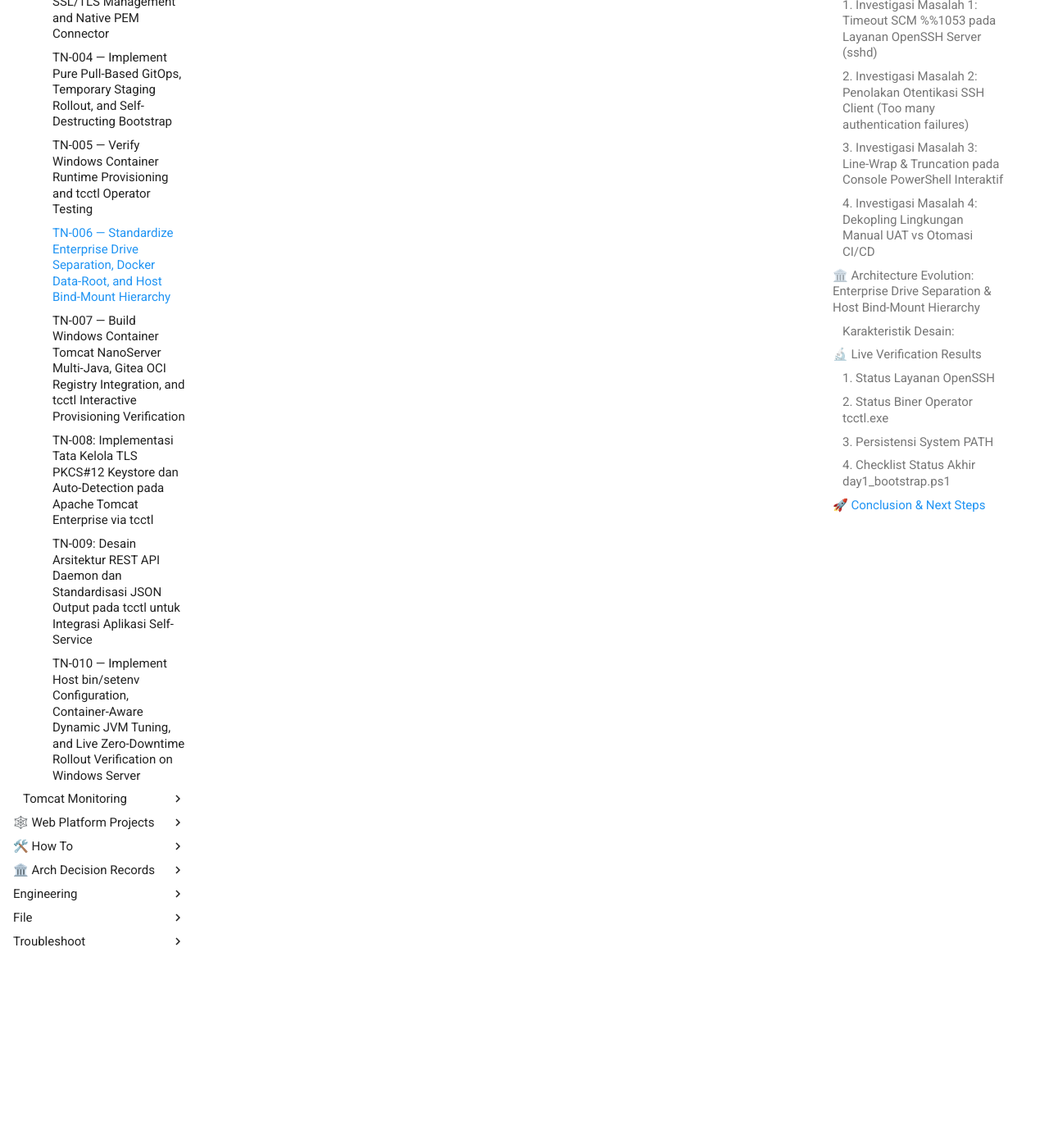
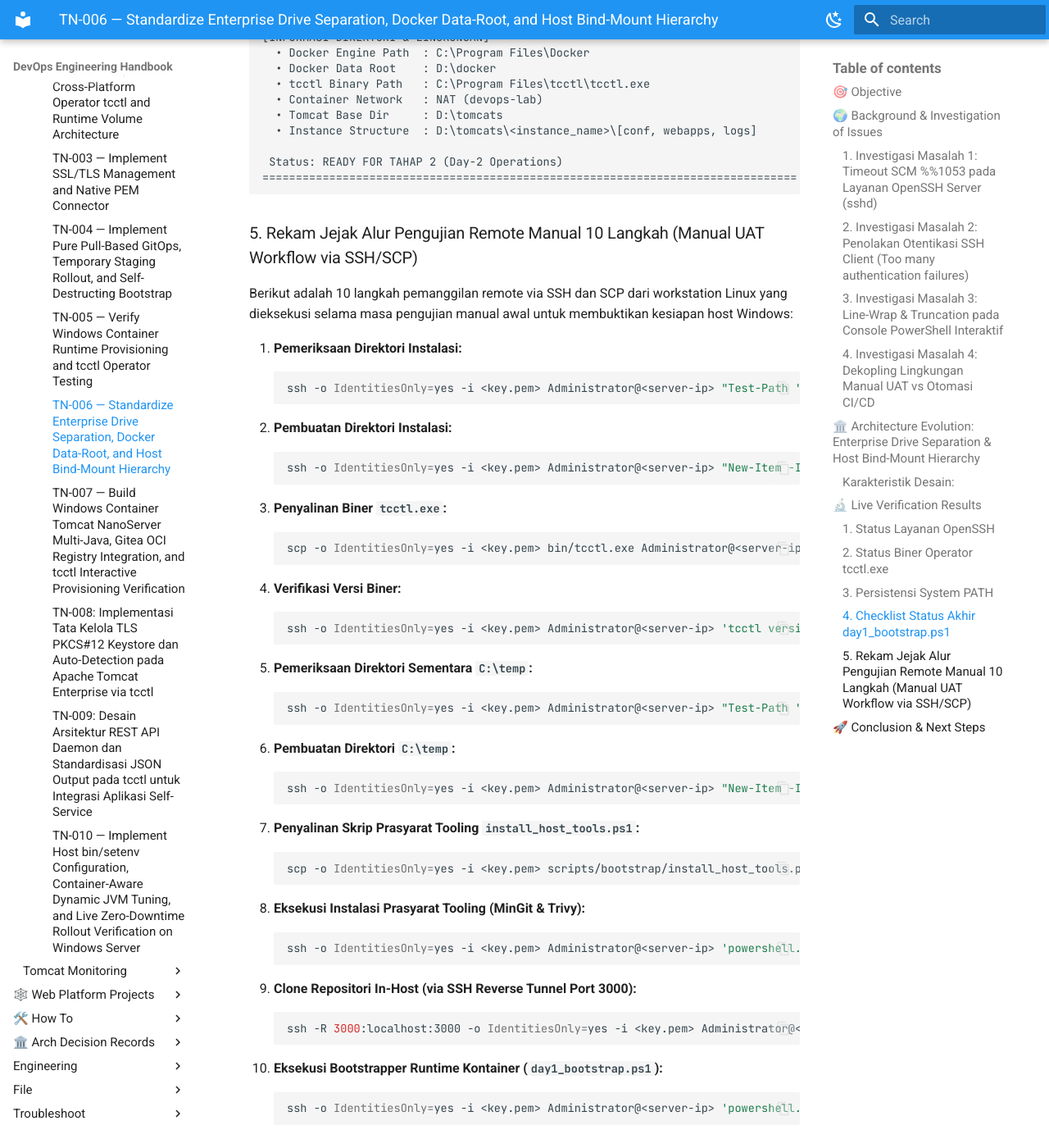
Before and after one commit to edkas07-oss/devops-handbook, an MkDocs documentation site: the page built from docs/projects/tomcat/engineering-journal/platform-foundation-and-hardening/TN-006-standardize-enterprise-drive-separation-docker-data-root-and-host-bind-mount-hierarchy.md, in a window 1280 px wide and 1400 px high, scrolled down 6717 px. Shown: the whole window at 82% size. Built offline with MkDocs 1.6.1 and Material for MkDocs 9.7.7, drawn with Linux system fonts in a browser that asks for light colours; some of the changed text lies outside the part shown.

Commit message:
docs(tomcat): preserve OpenSSH compatibility matrix and 10-step remote UAT workflow in TN-006

````diff
--- a/docs/projects/tomcat/engineering-journal/platform-foundation-and-hardening/TN-006-standardize-enterprise-drive-separation-docker-data-root-and-host-bind-mount-hierarchy.md
+++ b/docs/projects/tomcat/engineering-journal/platform-foundation-and-hardening/TN-006-standardize-enterprise-drive-separation-docker-data-root-and-host-bind-mount-hierarchy.md
@@ -50,6 +50,27 @@ Pengujian manual onboarding dilakukan pada VM Windows Server yang baru diinstal
   1. Menjalankan skrip `setup_openssh_win_bootstrap.ps1` (tersedia di `tcctl/scripts/bootstrap/setup_openssh_win_bootstrap.ps1`) secara utuh sebagai satu berkas `.ps1` (bukan copy-paste baris ke prompt interaktif).
   2. Mengunci ACL pada seluruh berkas konfigurasi dan host keys hanya untuk SID `S-1-5-18` (SYSTEM) dan `S-1-5-32-544` (Administrators).
   3. Melepas ikatan dependensi `ssh-agent`: `sc.exe config sshd depend= /`.
+
+#### Matriks Kompatibilitas OpenSSH Server: Windows Server 2019 vs 2022
+
+| Dimensi | Windows Server 2019 (Fresh / EC2 RTM) | Windows Server 2022 (LTSC) |
+| :--- | :--- | :--- |
+| **OS Build** | `17763.1` (RTM tanpa Cumulative Update) | `20348.xxx` (LTSC) |
+| **Versi Inbox OpenSSH** | `7.7p1` (2018, unpatched) | `8.6p1+` (modern, patched) |
+| **Startup Layanan `sshd`** | ❌ Gagal dengan **Error 1053** (silent crash SCM) | ✅ Langsung aktif normal |
+| **Solusi Remediasi** | Upgrade via **Win32-OpenSSH v10 MSI** | Langsung jalankan skrip bootstrap |
+
+> [!NOTE]
+> **Prosedur Upgrade Win32-OpenSSH v10 pada Windows Server 2019 RTM:**
+> Jika menghadapi image WS2019 lama tanpa patch kumulatif, unduh paket resmi MSI dari PowerShell/Win32-OpenSSH:
+> ```powershell
+> $msiUrl = "https://github.com/PowerShell/Win32-OpenSSH/releases/download/10.0.0.0p2-Preview/OpenSSH-Win64-v10.0.0.0.msi"
+> Invoke-WebRequest -Uri $msiUrl -OutFile "$env:TEMP\OpenSSH-Win64.msi" -UseBasicParsing
+> msiexec /i "$env:TEMP\OpenSSH-Win64.msi" /qn
+> Start-Sleep -Seconds 8
+> & "C:\Program Files\OpenSSH\sshd.exe" -V
+> ```
+> Paket MSI ini mendaftarkan biner bersih di `C:\Program Files\OpenSSH` yang bebas dari bug crash SCM Error 1053.
 
 ---
 
@@ -216,6 +237,51 @@ Machine PATH verified containing:
 ================================================================================
 ```
 
+### 5. Rekam Jejak Alur Pengujian Remote Manual 10 Langkah (Manual UAT Workflow via SSH/SCP)
+
+Berikut adalah 10 langkah pemanggilan remote via SSH dan SCP dari workstation Linux yang dieksekusi selama masa pengujian manual awal untuk membuktikan kesiapan host Windows:
+
+1. **Pemeriksaan Direktori Instalasi:**
+   ```bash
+   ssh -o IdentitiesOnly=yes -i <key.pem> Administrator@<server-ip> "Test-Path 'C:\Program Files\tcctl'"
+   ```
+2. **Pembuatan Direktori Instalasi:**
+   ```bash
+   ssh -o IdentitiesOnly=yes -i <key.pem> Administrator@<server-ip> "New-Item -ItemType Directory -Force -Path 'C:\Program Files\tcctl'"
+   ```
+3. **Penyalinan Biner `tcctl.exe`:**
+   ```bash
+   scp -o IdentitiesOnly=yes -i <key.pem> bin/tcctl.exe Administrator@<server-ip>:"C:/Program Files/tcctl/tcctl.exe"
+   ```
+4. **Verifikasi Versi Biner:**
+   ```bash
+   ssh -o IdentitiesOnly=yes -i <key.pem> Administrator@<server-ip> 'tcctl version'
+   ```
+5. **Pemeriksaan Direktori Sementara `C:\temp`:**
+   ```bash
+   ssh -o IdentitiesOnly=yes -i <key.pem> Administrator@<server-ip> "Test-Path 'C:\temp'"
+   ```
+6. **Pembuatan Direktori `C:\temp`:**
+   ```bash
+   ssh -o IdentitiesOnly=yes -i <key.pem> Administrator@<server-ip> "New-Item -ItemType Directory -Path 'C:\temp'"
+   ```
+7. **Penyalinan Skrip Prasyarat Tooling `install_host_tools.ps1`:**
+   ```bash
+   scp -o IdentitiesOnly=yes -i <key.pem> scripts/bootstrap/install_host_tools.ps1 Administrator@<server-ip>:C:/temp/install_host_tools.ps1
+   ```
+8. **Eksekusi Instalasi Prasyarat Tooling (MinGit & Trivy):**
+   ```bash
+   ssh -o IdentitiesOnly=yes -i <key.pem> Administrator@<server-ip> 'powershell.exe -ExecutionPolicy Bypass -File "C:\temp\install_host_tools.ps1"'
+   ```
+9. **Clone Repositori In-Host (via SSH Reverse Tunnel Port 3000):**
+   ```bash
+   ssh -R 3000:localhost:3000 -o IdentitiesOnly=yes -i <key.pem> Administrator@<server-ip> 'git clone http://localhost:3000/gitadm/tcctl.git C:\tcctl; git -C C:\tcctl checkout lab'
+   ```
+10. **Eksekusi Bootstrapper Runtime Kontainer (`day1_bootstrap.ps1`):**
+    ```bash
+    ssh -o IdentitiesOnly=yes -i <key.pem> Administrator@<server-ip> 'powershell.exe -ExecutionPolicy Bypass -File "C:\tcctl\scripts\bootstrap\day1_bootstrap.ps1" -AutoReboot'
+    ```
+
 ---
 
 ## 🚀 Conclusion & Next Steps
````
